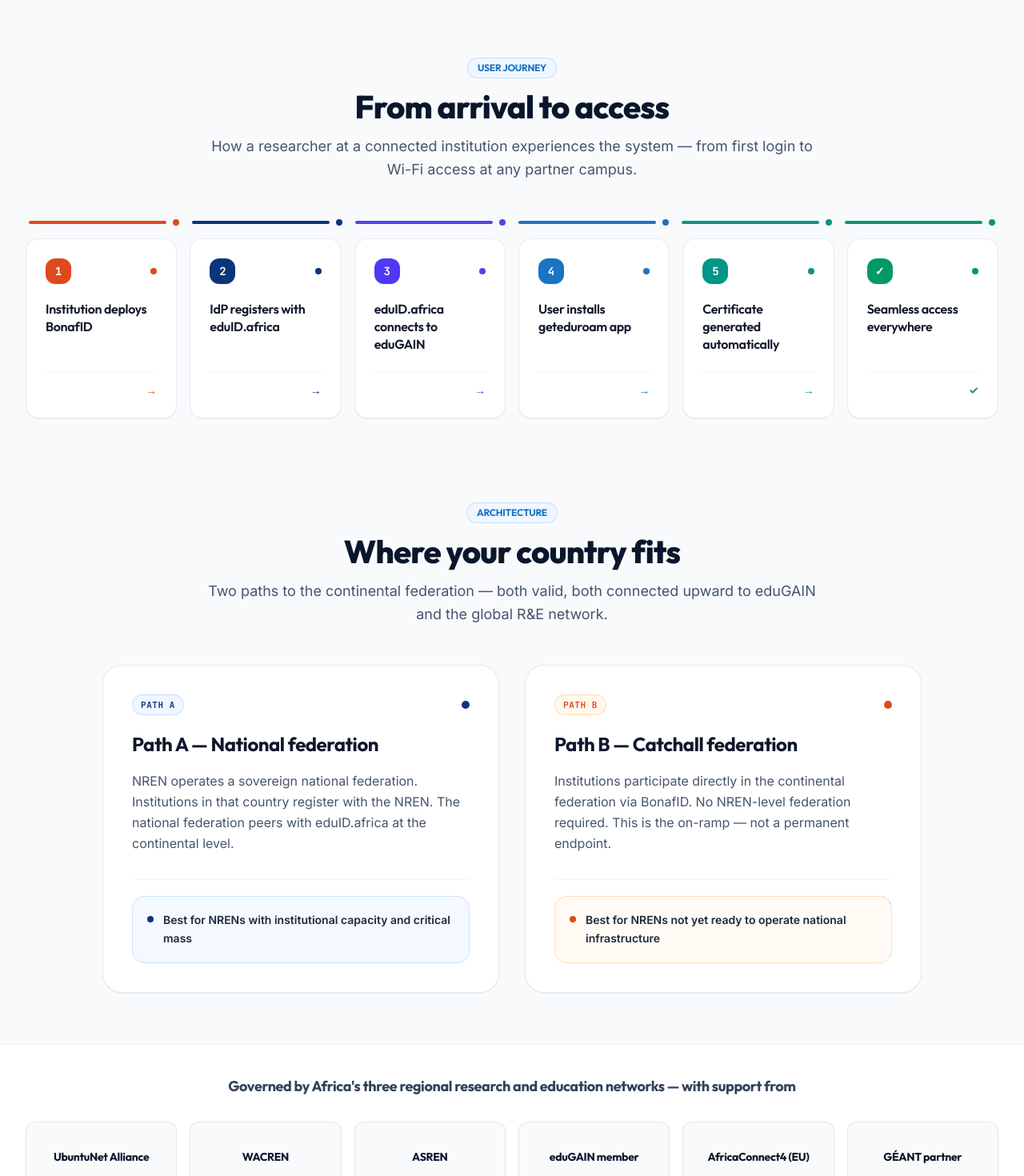
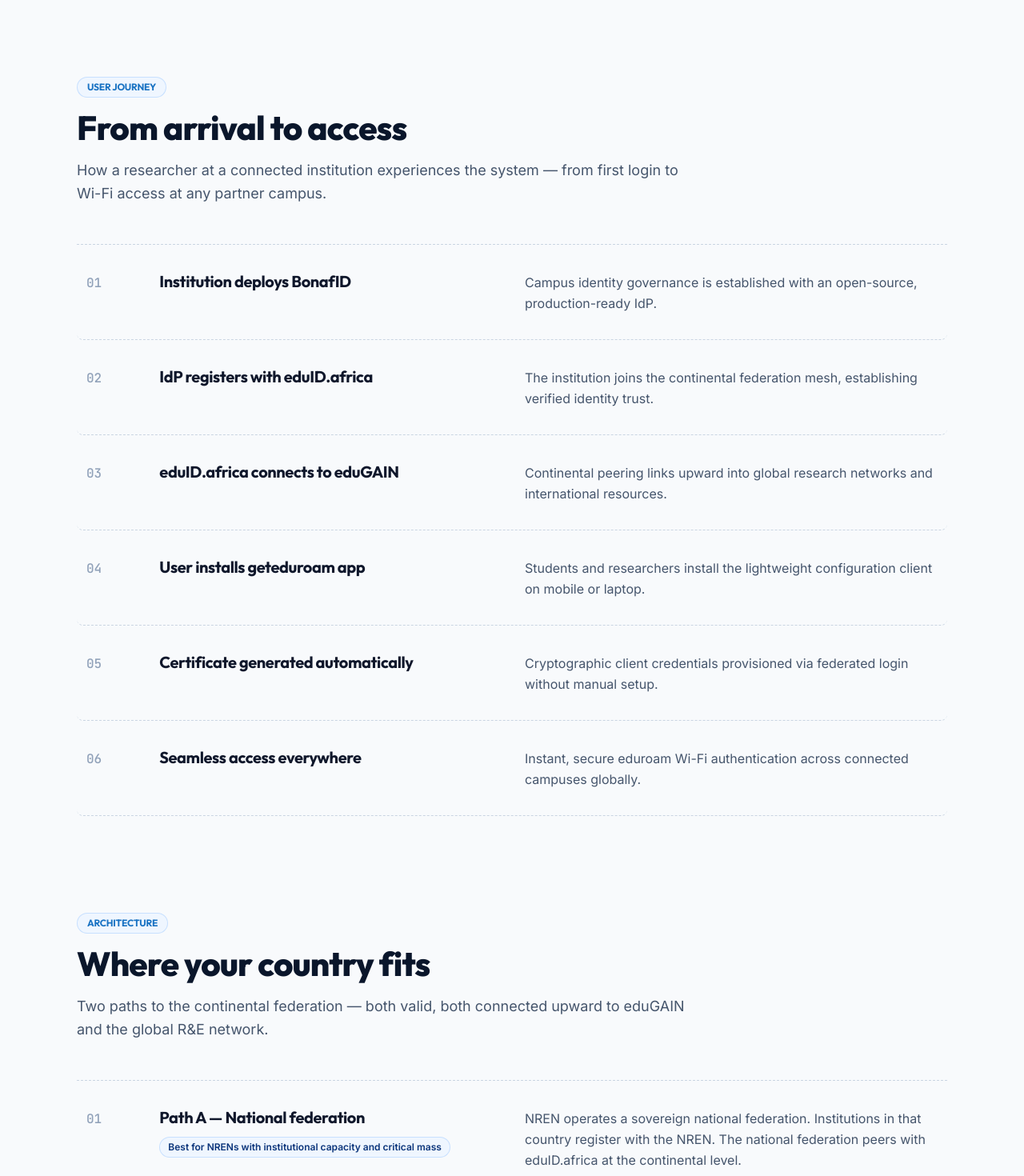
Before and after one commit to rizennews/eduID.africa, a Next.js app: page /en/how-it-works in a window 1280 px wide. Shown: the part 1160-2630 px from the top of the page at 80% size. Built offline with nearby package versions, Linux system fonts and the light colour scheme.

Commit message:
feat: redesign user journey and architecture to 3-column dashed row layout matching reference

```diff
--- a/src/components/ArchitecturePathsSection.tsx
+++ b/src/components/ArchitecturePathsSection.tsx
@@ -34,91 +34,77 @@
 }: ArchitecturePathsSectionProps) {
   const data = dict.howItWorks.architecturePaths;
 
+  const paths = [
+    {
+      num: "01",
+      tag: data.pathA.tag,
+      title: data.pathA.title,
+      description: data.pathA.description,
+      bestFor: data.pathA.bestFor,
+      badgeColor: "bg-blue-50 text-[#0B357B] border-blue-200/80",
+    },
+    {
+      num: "02",
+      tag: data.pathB.tag,
+      title: data.pathB.title,
+      description: data.pathB.description,
+      bestFor: data.pathB.bestFor,
+      badgeColor: "bg-orange-50 text-[#DE4A1B] border-orange-200/80",
+    },
+  ];
+
   return (
-    <section className="pt-8 sm:pt-10 pb-12 sm:pb-16 bg-[#F8FAFC]">
-      <div className="max-w-7xl mx-auto px-4 sm:px-6 lg:px-8">
+    <section className="pt-10 sm:pt-14 pb-14 sm:pb-20 bg-[#F8FAFC]">
+      <div className="max-w-6xl mx-auto px-4 sm:px-6 lg:px-8">
         {/* Section Header */}
-        <div className="text-center max-w-3xl mx-auto mb-10 sm:mb-12">
-          <span className="inline-flex items-center px-3 py-1 rounded-full text-xs font-bold uppercase tracking-widest font-outfit text-[#1A73C3] bg-blue-50 border border-blue-200/80">
+        <div className="max-w-3xl mb-10 sm:mb-12">
+          <span className="inline-flex items-center px-3 py-1 rounded-full text-xs font-bold uppercase tracking-widest font-outfit text-[#1A73C3] bg-blue-50 border border-blue-200/80 mb-3">
             {data.kicker}
           </span>
-          <h2 className="mt-2.5 text-3xl sm:text-4xl lg:text-[40px] font-extrabold font-heading text-[#0A162B] tracking-tight leading-tight">
+          <h2 className="text-3xl sm:text-4xl lg:text-[42px] font-extrabold font-heading text-[#0A162B] tracking-tight leading-tight">
             {data.headline}
           </h2>
-          <p className="mt-2.5 text-base sm:text-lg text-slate-600 font-sans leading-relaxed font-normal">
+          <p className="mt-3 text-base sm:text-lg text-slate-600 font-sans leading-relaxed font-normal">
             {data.description}
           </p>
         </div>
 
-        {/* Dual Architectural Paths Grid */}
-        <div className="grid grid-cols-1 lg:grid-cols-2 gap-6 lg:gap-8 max-w-5xl mx-auto">
-          {/* Path A Card: Sovereign National Federation */}
-          <div className="group rounded-3xl bg-white border border-slate-200/90 hover:border-[#0B357B]/40 p-7 sm:p-9 shadow-2xs hover:shadow-md transition-all flex flex-col justify-between">
-            <div>
-              {/* Path Header Tag */}
-              <div className="flex items-center justify-between gap-3 mb-5">
-                <span className="inline-flex items-center px-2.5 py-1 rounded-full text-[11px] font-bold font-mono tracking-wider uppercase bg-blue-50 text-[#0B357B] border border-blue-200/80">
-                  {data.pathA.tag}
+        {/* Minimalist 3-Column List with Dashed Dividers */}
+        <div className="border-t border-dashed border-slate-300">
+          {paths.map((path, idx) => (
+            <div
+              key={idx}
+              className="py-7 sm:py-8 border-b border-dashed border-slate-300 grid grid-cols-1 md:grid-cols-12 gap-3 md:gap-8 items-baseline transition-colors hover:bg-slate-50/50 px-2 sm:px-3 rounded-lg"
+            >
+              {/* Column 1: Monospaced Number */}
+              <div className="md:col-span-1">
+                <span className="font-mono text-sm sm:text-base font-medium text-slate-400">
+                  {path.num}
                 </span>
-
-                <span className="w-2.5 h-2.5 rounded-full bg-[#0B357B]" aria-hidden="true" />
               </div>
 
-              {/* Path Title */}
-              <h3 className="text-xl sm:text-2xl font-bold font-heading text-slate-900 tracking-tight leading-snug mb-4">
-                {data.pathA.title}
-              </h3>
+              {/* Column 2: Title and Best For Badge */}
+              <div className="md:col-span-5 space-y-2.5">
+                <h3 className="text-lg sm:text-xl font-bold font-heading text-slate-900 tracking-tight leading-snug">
+                  {path.title}
+                </h3>
+                <div>
+                  <span
+                    className={`inline-flex items-center px-2.5 py-1 rounded-full text-xs font-semibold font-sans border ${path.badgeColor}`}
+                  >
+                    {path.bestFor}
+                  </span>
+                </div>
+              </div>
 
-              {/* Path Narrative Description */}
-              <p className="text-sm sm:text-base text-slate-600 font-sans leading-relaxed font-normal">
-                {data.pathA.description}
-              </p>
-            </div>
-
-            {/* "Best For" Callout Panel */}
-            <div className="mt-8 pt-5 border-t border-slate-100">
-              <div className="rounded-2xl bg-blue-50/70 border border-blue-200/70 p-4 sm:p-4.5 flex items-start gap-3">
-                <div className="w-2 h-2 rounded-full bg-[#0B357B] mt-1.5 shrink-0" aria-hidden="true" />
-                <p className="text-xs sm:text-sm font-semibold text-slate-800 font-sans leading-relaxed">
-                  {data.pathA.bestFor}
+              {/* Column 3: Description */}
+              <div className="md:col-span-6">
+                <p className="text-sm sm:text-base text-slate-600 font-sans leading-relaxed font-normal">
+                  {path.description}
                 </p>
               </div>
             </div>
-          </div>
-
-          {/* Path B Card: Direct Catchall On-Ramp */}
-          <div className="group rounded-3xl bg-white border border-slate-200/90 hover:border-[#DE4A1B]/40 p-7 sm:p-9 shadow-2xs hover:shadow-md transition-all flex flex-col justify-between">
-            <div>
-              {/* Path Header Tag */}
-              <div className="flex items-center justify-between gap-3 mb-5">
-                <span className="inline-flex items-center px-2.5 py-1 rounded-full text-[11px] font-bold font-mono tracking-wider uppercase bg-orange-50 text-[#DE4A1B] border border-orange-200/80">
-                  {data.pathB.tag}
-                </span>
-
-                <span className="w-2.5 h-2.5 rounded-full bg-[#DE4A1B]" aria-hidden="true" />
-              </div>
-
-              {/* Path Title */}
-              <h3 className="text-xl sm:text-2xl font-bold font-heading text-slate-900 tracking-tight leading-snug mb-4">
-                {data.pathB.title}
-              </h3>
-
-              {/* Path Narrative Description */}
-              <p className="text-sm sm:text-base text-slate-600 font-sans leading-relaxed font-normal">
-                {data.pathB.description}
-              </p>
-            </div>
-
-            {/* "Best For" Callout Panel */}
-            <div className="mt-8 pt-5 border-t border-slate-100">
-              <div className="rounded-2xl bg-orange-50/70 border border-orange-200/70 p-4 sm:p-4.5 flex items-start gap-3">
-                <div className="w-2 h-2 rounded-full bg-[#DE4A1B] mt-1.5 shrink-0" aria-hidden="true" />
-                <p className="text-xs sm:text-sm font-semibold text-slate-800 font-sans leading-relaxed">
-                  {data.pathB.bestFor}
-                </p>
-              </div>
-            </div>
-          </div>
+          ))}
         </div>
       </div>
     </section>
--- a/src/components/UserJourneySection.tsx
+++ b/src/components/UserJourneySection.tsx
@@ -11,12 +11,12 @@
         kicker: string;
         headline: string;
         description: string;
-        step1: { num: string; title: string };
-        step2: { num: string; title: string };
-        step3: { num: string; title: string };
-        step4: { num: string; title: string };
-        step5: { num: string; title: string };
-        step6: { num: string; title: string };
+        step1: { num: string; title: string; description: string };
+        step2: { num: string; title: string; description: string };
+        step3: { num: string; title: string; description: string };
+        step4: { num: string; title: string; description: string };
+        step5: { num: string; title: string; description: string };
+        step6: { num: string; title: string; description: string };
       };
     };
   };
@@ -27,132 +27,79 @@
 
   const steps = [
     {
-      num: journey.step1.num, // "1"
+      num: journey.step1.num,
       title: journey.step1.title,
-      color: "#DE4A1B",
-      borderColor: "hover:border-[#DE4A1B]/50",
-      lineColor: "bg-[#DE4A1B]",
-      dotColor: "bg-[#DE4A1B]",
-      numBadge: "bg-[#DE4A1B] text-white",
-      textColor: "text-[#DE4A1B]",
-      isFinal: false,
+      description: journey.step1.description,
     },
     {
-      num: journey.step2.num, // "2"
+      num: journey.step2.num,
       title: journey.step2.title,
-      color: "#0B357B",
-      borderColor: "hover:border-[#0B357B]/50",
-      lineColor: "bg-[#0B357B]",
-      dotColor: "bg-[#0B357B]",
-      numBadge: "bg-[#0B357B] text-white",
-      textColor: "text-[#0B357B]",
-      isFinal: false,
+      description: journey.step2.description,
     },
     {
-      num: journey.step3.num, // "3"
+      num: journey.step3.num,
       title: journey.step3.title,
-      color: "#4F46E5",
-      borderColor: "hover:border-indigo-400",
-      lineColor: "bg-[#4F46E5]",
-      dotColor: "bg-[#4F46E5]",
-      numBadge: "bg-indigo-600 text-white",
-      textColor: "text-indigo-600",
-      isFinal: false,
+      description: journey.step3.description,
     },
     {
-      num: journey.step4.num, // "4"
+      num: journey.step4.num,
       title: journey.step4.title,
-      color: "#1A73C3",
-      borderColor: "hover:border-[#1A73C3]/50",
-      lineColor: "bg-[#1A73C3]",
-      dotColor: "bg-[#1A73C3]",
-      numBadge: "bg-[#1A73C3] text-white",
-      textColor: "text-[#1A73C3]",
-      isFinal: false,
+      description: journey.step4.description,
     },
     {
-      num: journey.step5.num, // "5"
+      num: journey.step5.num,
       title: journey.step5.title,
-      color: "#0D9488",
-      borderColor: "hover:border-teal-400",
-      lineColor: "bg-[#0D9488]",
-      dotColor: "bg-[#0D9488]",
-      numBadge: "bg-teal-600 text-white",
-      textColor: "text-teal-600",
-      isFinal: false,
+      description: journey.step5.description,
     },
     {
-      num: "✓",
+      num: journey.step6.num,
       title: journey.step6.title,
-      color: "#059669",
-      borderColor: "hover:border-emerald-400",
-      lineColor: "bg-[#059669]",
-      dotColor: "bg-[#059669]",
-      numBadge: "bg-emerald-600 text-white font-black",
-      textColor: "text-emerald-600",
-      isFinal: true,
+      description: journey.step6.description,
     },
   ];
 
   return (
-    <section className="pt-6 sm:pt-8 pb-12 sm:pb-16 bg-[#F8FAFC]">
-      <div className="max-w-7xl mx-auto px-4 sm:px-6 lg:px-8">
+    <section className="pt-10 sm:pt-14 pb-12 sm:pb-16 bg-[#F8FAFC]">
+      <div className="max-w-6xl mx-auto px-4 sm:px-6 lg:px-8">
         {/* Section Header */}
-        <div className="text-center max-w-3xl mx-auto mb-10 sm:mb-12">
-          <span className="inline-flex items-center px-3 py-1 rounded-full text-xs font-bold uppercase tracking-widest font-outfit text-[#1A73C3] bg-blue-50 border border-blue-200/80">
+        <div className="max-w-3xl mb-10 sm:mb-12">
+          <span className="inline-flex items-center px-3 py-1 rounded-full text-xs font-bold uppercase tracking-widest font-outfit text-[#1A73C3] bg-blue-50 border border-blue-200/80 mb-3">
             {journey.kicker}
           </span>
-          <h2 className="mt-2.5 text-3xl sm:text-4xl lg:text-[40px] font-extrabold font-heading text-[#0A162B] tracking-tight leading-tight">
+          <h2 className="text-3xl sm:text-4xl lg:text-[42px] font-extrabold font-heading text-[#0A162B] tracking-tight leading-tight">
             {journey.headline}
           </h2>
-          <p className="mt-2.5 text-base sm:text-lg text-slate-600 font-sans leading-relaxed font-normal">
+          <p className="mt-3 text-base sm:text-lg text-slate-600 font-sans leading-relaxed font-normal">
             {journey.description}
           </p>
         </div>
 
-        {/* Minimalist Color Pipeline (Desktop) */}
-        <div className="hidden lg:grid grid-cols-6 gap-4 mb-4 px-1" aria-hidden="true">
-          {steps.map((step, idx) => (
-            <div key={idx} className="flex items-center gap-2">
-              <div className={`h-1 flex-1 rounded-full ${step.lineColor}`} />
-              <div className={`w-2 h-2 rounded-full ${step.dotColor}`} />
-            </div>
-          ))}
-        </div>
-
-        {/* 6 Minimalist Numbered Cards (1, 2, 3, 4, 5, ✓) */}
-        <div className="grid grid-cols-1 sm:grid-cols-2 md:grid-cols-3 lg:grid-cols-6 gap-4">
+        {/* Minimalist 3-Column List with Dashed Dividers (Matching Reference) */}
+        <div className="border-t border-dashed border-slate-300">
           {steps.map((step, idx) => (
             <div
               key={idx}
-              className={`group rounded-2xl bg-white border border-slate-200/80 p-5 sm:p-6 flex flex-col justify-between transition-all duration-200 shadow-2xs hover:shadow-sm ${step.borderColor}`}
+              className="py-7 sm:py-8 border-b border-dashed border-slate-300 grid grid-cols-1 md:grid-cols-12 gap-3 md:gap-8 items-baseline transition-colors hover:bg-slate-50/50 px-2 sm:px-3 rounded-lg"
             >
-              <div>
-                {/* Top Number Badge: 1, 2, 3, 4, 5, ✓ */}
-                <div className="flex items-center justify-between gap-2 mb-5">
-                  <div
-                    className={`w-8 h-8 rounded-xl flex items-center justify-center font-mono font-bold text-sm shadow-xs transition-transform duration-200 group-hover:scale-105 ${step.numBadge}`}
-                  >
-                    {step.num}
-                  </div>
+              {/* Column 1: Monospaced Step Number */}
+              <div className="md:col-span-1">
+                <span className="font-mono text-sm sm:text-base font-medium text-slate-400">
+                  {step.num}
+                </span>
+              </div>
 
-                  <span className={`w-2 h-2 rounded-full ${step.dotColor}`} aria-hidden="true" />
-                </div>
-
-                {/* Clean Step Title */}
-                <h3 className="text-sm sm:text-base font-semibold font-heading text-slate-900 tracking-tight leading-snug">
+              {/* Column 2: Bold Step Title */}
+              <div className="md:col-span-5">
+                <h3 className="text-lg sm:text-xl font-bold font-heading text-slate-900 tracking-tight leading-snug">
                   {step.title}
                 </h3>
               </div>
 
-              {/* Bottom Directional Indicator */}
-              <div className="mt-6 pt-3 border-t border-slate-100 flex items-center justify-end">
-                <span
-                  className={`text-sm font-bold transition-transform duration-200 group-hover:translate-x-1 ${step.textColor}`}
-                  aria-hidden="true"
-                >
-                  {step.isFinal ? "✓" : "→"}
-                </span>
+              {/* Column 3: Descriptive Narrative */}
+              <div className="md:col-span-6">
+                <p className="text-sm sm:text-base text-slate-600 font-sans leading-relaxed font-normal">
+                  {step.description}
+                </p>
               </div>
             </div>
           ))}
--- a/src/dictionaries/en.json
+++ b/src/dictionaries/en.json
@@ -179,28 +179,34 @@
       "headline": "From arrival to access",
       "description": "How a researcher at a connected institution experiences the system — from first login to Wi-Fi access at any partner campus.",
       "step1": {
-        "num": "1",
-        "title": "Institution deploys BonafID"
+        "num": "01",
+        "title": "Institution deploys BonafID",
+        "description": "Campus identity governance is established with an open-source, production-ready IdP."
       },
       "step2": {
-        "num": "2",
-        "title": "IdP registers with eduID.africa"
+        "num": "02",
+        "title": "IdP registers with eduID.africa",
+        "description": "The institution joins the continental federation mesh, establishing verified identity trust."
       },
       "step3": {
-        "num": "3",
-        "title": "eduID.africa connects to eduGAIN"
+        "num": "03",
+        "title": "eduID.africa connects to eduGAIN",
+        "description": "Continental peering links upward into global research networks and international resources."
       },
       "step4": {
-        "num": "4",
-        "title": "User installs geteduroam app"
+        "num": "04",
+        "title": "User installs geteduroam app",
+        "description": "Students and researchers install the lightweight configuration client on mobile or laptop."
       },
       "step5": {
-        "num": "5",
-        "title": "Certificate generated automatically"
+        "num": "05",
+        "title": "Certificate generated automatically",
+        "description": "Cryptographic client credentials provisioned via federated login without manual setup."
       },
       "step6": {
-        "num": "✓",
-        "title": "Seamless access everywhere"
+        "num": "06",
+        "title": "Seamless access everywhere",
+        "description": "Instant, secure eduroam Wi-Fi authentication across connected campuses globally."
       }
     },
     "architecturePaths": {
```
Also changed, not shown: src/dictionaries/fr.json (+18 -12 lines), src/dictionaries/pt.json (+18 -12 lines).
